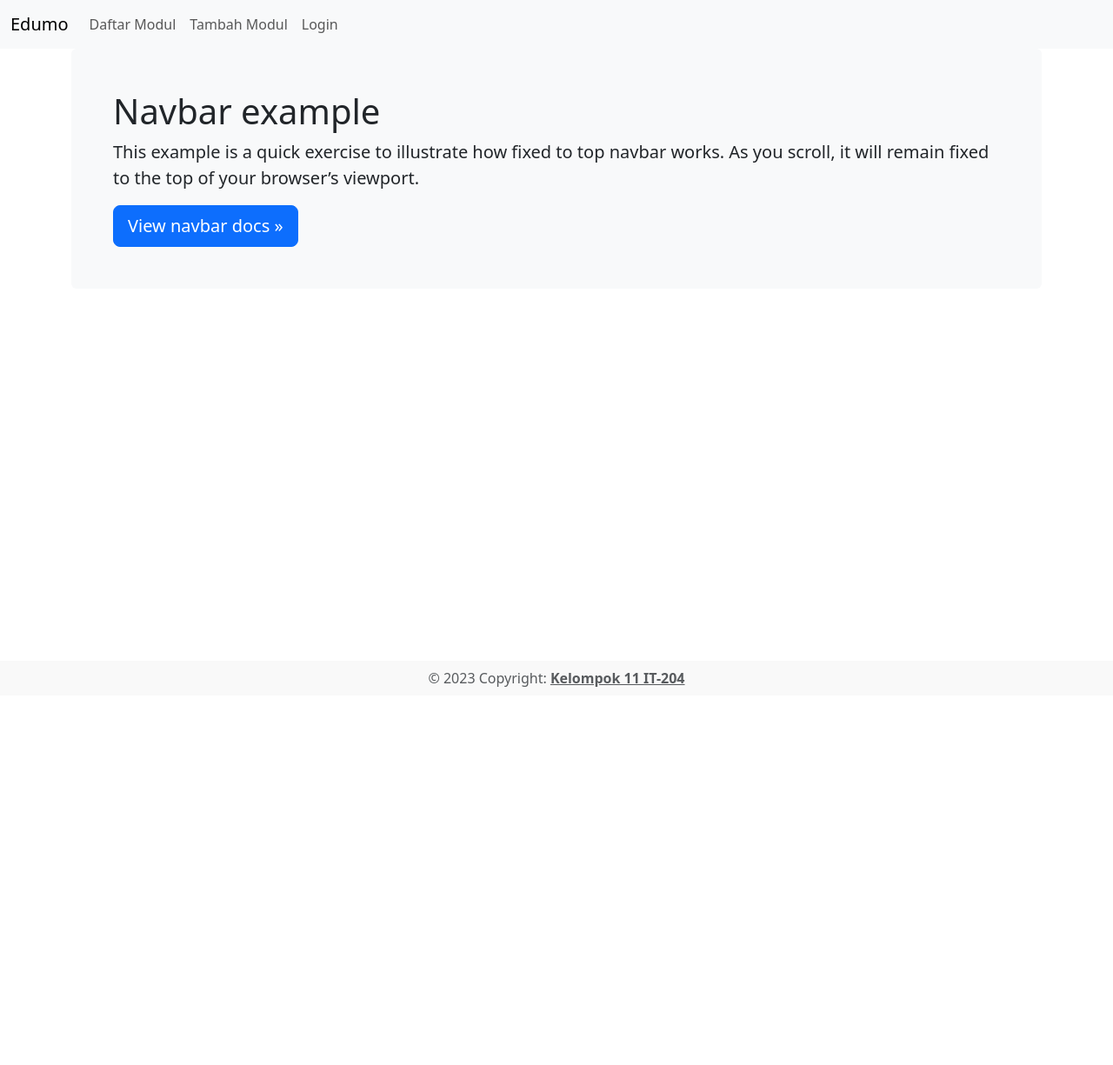
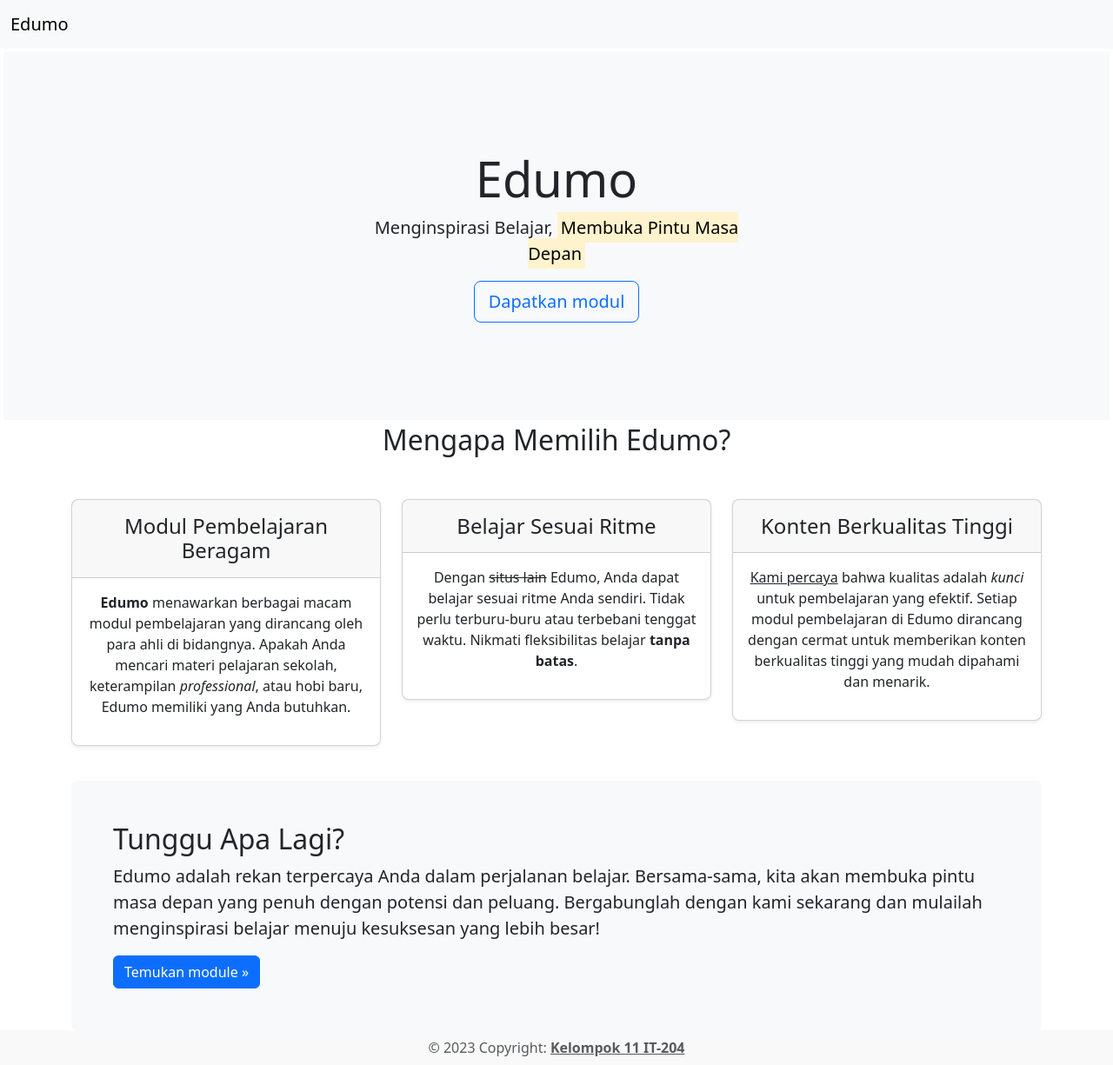
Before and after one commit to alazdev/edumo, a plain HTML site: page index.html in a window 1280 px wide. Shown: the whole page at 87% size. Before the commit the page ends 800 px from the top, so only its background shows below. Drawn offline with Linux system fonts and the light colour scheme.

Commit message:
[ADD] front page; [IMP] others pages

```diff
--- a/assets/css/style.css
+++ b/assets/css/style.css
@@ -3,3 +3,9 @@ main {
     display: flex;
     flex-direction: column;
 }
+main.container {
+    padding: 32px 0;
+}
+.body_login main {
+    min-height: calc(100vh - 40px);
+}
--- a/index.html
+++ b/index.html
@@ -4,7 +4,7 @@
     <meta charset="utf-8">
     <meta name="viewport" content="width=device-width, initial-scale=1">
 
-    <title>Edumo | Beranda</title>
+    <title>Edumo</title>
 
     <link href="./assets/bootstrap-5.3.1-dist/css/bootstrap.min.css" rel="stylesheet">
     <link href="./assets/css/style.css" rel="stylesheet">
@@ -19,19 +19,6 @@
                 <button class="navbar-toggler" type="button" data-bs-toggle="collapse" data-bs-target="#navbarSupportedContent" aria-controls="navbarSupportedContent" aria-expanded="false" aria-label="Toggle navigation">
                     <span class="navbar-toggler-icon"></span>
                 </button>
-                <div class="collapse navbar-collapse" id="navbarSupportedContent">
-                    <ul class="navbar-nav me-auto mb-2 mb-lg-0">
-                        <li class="nav-item">
-                            <a class="nav-link" aria-current="page" href="./daftar-modul.html">Daftar Modul</a>
-                        </li>
-                        <li class="nav-item">
-                            <a class="nav-link" aria-current="page" href="./tambah-modul.html">Tambah Modul</a>
-                        </li>
-                        <li class="nav-item">
-                            <a class="nav-link" aria-current="page" href="./login.html">Login</a>
-                        </li>
-                    </ul>
-                </div>
             </div>
         </nav>
         <!-- Nav -->
@@ -39,16 +26,78 @@
     <!-- Header -->
 
     <!-- Main -->
-    <main class="container">
-        <div class="bg-body-tertiary p-5 rounded">
-            <h1>Navbar example</h1>
-            <p class="lead">
-                This example is a quick exercise to illustrate how fixed to top navbar
-                works. As you scroll, it will remain fixed to the top of your
-                browser’s viewport.
-            </p>
-            <a class="btn btn-lg btn-primary" href="../components/navbar/" role="button">View navbar docs »</a>
+    <main>
+        <div class="position-relative overflow-hidden p-1 p-md-3 m-md-1 text-center bg-light">
+            <div class="col-md-5 p-lg-5 mx-auto my-5">
+                <h1 class="display-4 fw-normal">Edumo</h1>
+                <p class="lead fw-normal">
+                    Menginspirasi Belajar, <mark>Membuka Pintu Masa Depan</mark>
+                </p>
+                <a class="btn btn-outline-primary btn-lg" href="./login.html">Dapatkan modul</a>
+            </div>
+            <div class="product-device shadow-sm d-none d-md-block"></div>
+            <div class="product-device product-device-2 shadow-sm d-none d-md-block"></div>
         </div>
+        <section class="container">
+            <h2 class="w-100 text-center mb-5">Mengapa Memilih Edumo?</h2>
+            <div class="row row-cols-1 row-cols-md-3 my-3 text-center">
+                <div class="col">
+                    <div class="card mb-4 rounded-3 shadow-sm">
+                        <div class="card-header py-3">
+                            <h3 class="my-0 fw-normal fs-4">Modul Pembelajaran Beragam</h3>
+                        </div>
+                        <div class="card-body">
+                            <p>
+                                <b>Edumo</b> menawarkan berbagai macam modul pembelajaran yang dirancang
+                                oleh para ahli di bidangnya. Apakah Anda mencari materi pelajaran
+                                sekolah, keterampilan <i>professional</i>, atau hobi baru, Edumo memiliki
+                                yang Anda butuhkan.
+                            </p>
+                        </div>
+                    </div>
+                </div>
+                <div class="col">
+                    <div class="card mb-4 rounded-3 shadow-sm">
+                        <div class="card-header py-3">
+                            <h3 class="my-0 fw-normal fs-4">Belajar Sesuai Ritme</h3>
+                        </div>
+                        <div class="card-body">
+                            <p>
+                                Dengan <del>situs lain</del> Edumo, Anda dapat belajar sesuai ritme Anda sendiri. Tidak perlu
+                                terburu-buru atau terbebani tenggat waktu. Nikmati fleksibilitas belajar
+                                <strong>tanpa batas</strong>.
+                            </p>
+                        </div>
+                    </div>
+                </div>
+                <div class="col">
+                    <div class="card mb-4 rounded-3 shadow-sm">
+                        <div class="card-header py-3">
+                            <h3 class="my-0 fw-normal fs-4">Konten Berkualitas Tinggi</h3>
+                        </div>
+                        <div class="card-body">
+                            <p>
+                                <ins>Kami percaya</ins> bahwa kualitas adalah <em>kunci</em> untuk pembelajaran yang efektif. Setiap modul
+                                pembelajaran di Edumo dirancang dengan cermat untuk memberikan konten berkualitas
+                                tinggi yang mudah dipahami dan menarik.
+                            </p>
+                        </div>
+                    </div>
+                </div>
+            </div>
+        </section>
+        <section class="container">
+            <div class="bg-body-tertiary p-5 rounded">
+                <h2>Tunggu Apa Lagi?</h2>
+                <p class="lead">
+                    Edumo adalah rekan terpercaya Anda dalam perjalanan belajar. Bersama-sama,
+                    kita akan membuka pintu masa depan yang penuh dengan potensi dan peluang.
+                    Bergabunglah dengan kami sekarang dan mulailah menginspirasi belajar
+                    menuju kesuksesan yang lebih besar!
+                </p>
+                <a class="btn btn-md btn-primary" href="./login.html" role="button">Temukan module »</a>
+            </div>
+        </section>
     </main>
     <!-- Main -->
 
```
Also changed, not shown: daftar-modul.html (+11 -15 lines), detail.html (+2 -15 lines), login.html (+2 -15 lines), tambah-modul.html (+2 -8 lines).
